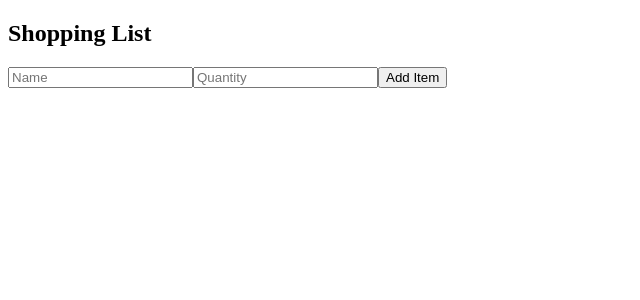
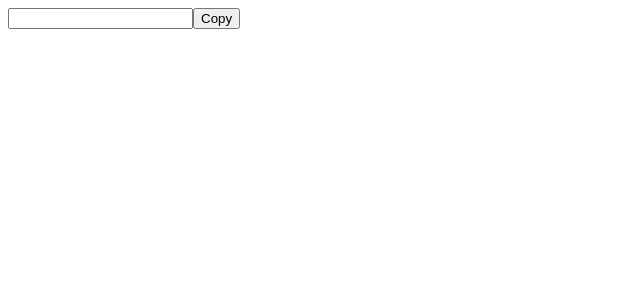
Before and after one commit to Rakibul-Hassan-1/React_Learning, a React (Vite) app in the folder react-demos/: page / in a window 1280 px wide. Shown: the top 300 px of the page, without its empty margins (0-640 px from the left). Built offline with nearby package versions, Linux system fonts and the light colour scheme.

Commit message:
Copy button are created

```diff
--- a/react-demos/src/App.jsx
+++ b/react-demos/src/App.jsx
@@ -1,4 +1,4 @@
-import Shoppinglist from "./components/Shoppinglist";
+import CopyInput from "./components/CopyInput";
 
 const App = () => {
   return (
@@ -18,7 +18,8 @@ const App = () => {
       {/* <State /> */}
       {/* <AddFriend /> */}
       {/* <ExampleOne /> */}
-      {<Shoppinglist />}
+      {/* {<Shoppinglist />} */}
+      {<CopyInput />}
     </div>
   );
 };
--- /dev/null
+++ b/react-demos/src/components/CopyInput.jsx
@@ -0,0 +1,32 @@
+import React, { useState } from "react";
+import PopuoContent from "./PopuoContent";
+
+const CopyInput = () => {
+  const [inputValue, setInputValue] = useState("");
+  const [copied, setCopied] = useState(false);
+
+  const handleCopy = () => {
+    navigator.clipboard.writeText(inputValue).then(() => {
+      setCopied(true);
+      setTimeout(() => {
+        setCopied(false);
+      }, 2000);
+    });
+  };
+
+  return (
+    <div>
+      <input
+        type="text"
+        value={inputValue}
+        onChange={(e) => setInputValue(e.target.value)}
+      />
+      <button onClick={handleCopy}>Copy</button>
+      {/* {copied && <span> Copied! ✅</span>} */}
+
+      <PopuoContent copied={copied} />
+    </div>
+  );
+};
+
+export default CopyInput;
--- /dev/null
+++ b/react-demos/src/components/PopuoContent.jsx
@@ -0,0 +1,28 @@
+// 2 ghonta 40 min
+import React from "react";
+
+const PopupContent = ({ copied }) => {
+  return (
+    <section>
+      {copied && (
+        <div
+          style={{
+            position: "absolute",
+            bottom: "3rem",
+            left: "50%",
+            transform: "translateX(-50%)",
+            background: "#333",
+            color: "#fff",
+            padding: "8px 12px",
+            borderRadius: "5px",
+            boxShadow: "0px 4px 6px rgba(0,0,0,0.1)",
+          }}
+        >
+          Copied to Clipboard ✅
+        </div>
+      )}
+    </section>
+  );
+};
+
+export default PopupContent;
```
